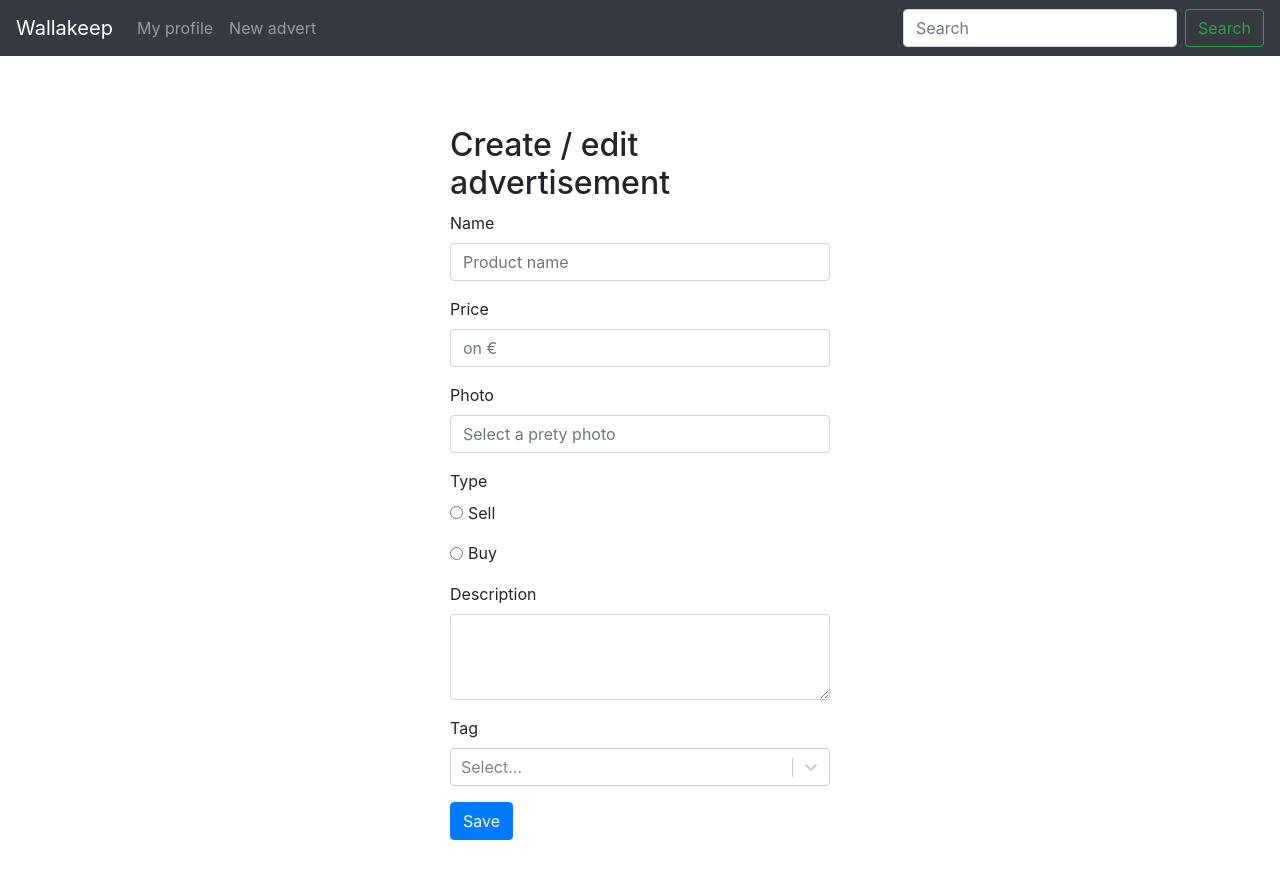
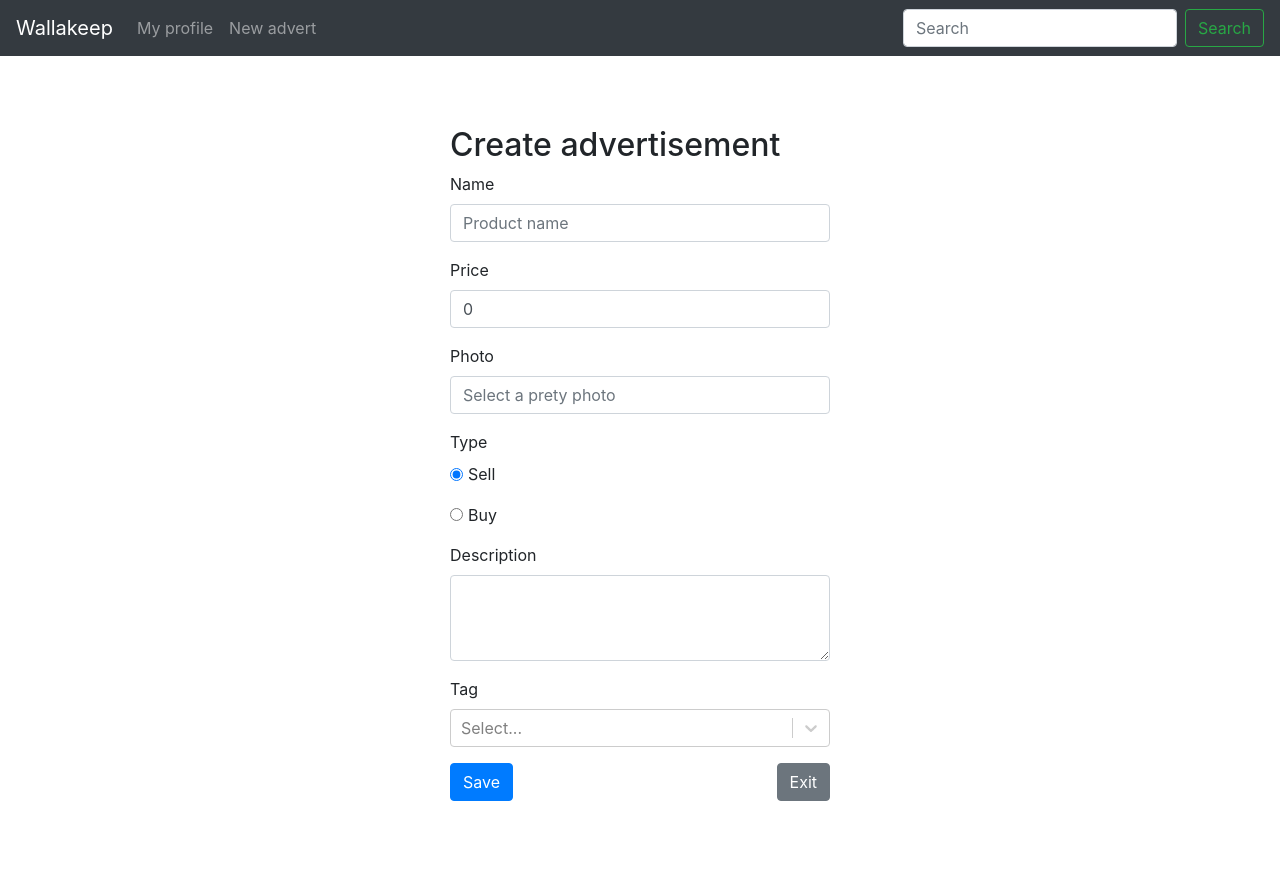
Before and after one commit to nexus-code/practica-fundamentos-react, a React (Create React App) app: page /advert/create in a window 1280 px wide. Shown: the top 878 px of the page. Built offline with nearby package versions, Linux system fonts and the light colour scheme; no server answers.

Commit message:
Create advertisement. Load to edit, but still not save

```diff
--- a/package.json
+++ b/package.json
@@ -10,7 +10,8 @@
     "react-dom": "^16.10.2",
     "react-router-dom": "^5.1.2",
     "react-scripts": "3.2.0",
-    "react-select": "^3.0.8"
+    "react-select": "^3.0.8",
+    "react-toastify": "^5.4.0"
   },
   "scripts": {
     "start": "react-scripts start",
--- a/src/components/AdEdit/AdEdit.jsx
+++ b/src/components/AdEdit/AdEdit.jsx
@@ -2,37 +2,69 @@ import React from "react";
 import { withRouter }   from "react-router-dom";
 import { Form, Button } from 'react-bootstrap';
 import { UserContext }  from '../../context/UserContext'
-// import { setUserLS }    from '../../utils/localStorage';
-import { createAd, updateAd }  from '../../services/AdService';
+import { saveAd, getAdDetail } from '../../services/AdService';
 import AppNavbar        from '../AppNavbar/AppNavbar';
 import TagSelect        from '../TagsSelect/TagSelect'
 
+import { ToastContainer, toast } from 'react-toastify';
+import 'react-toastify/dist/ReactToastify.css';
 
 const TYPES = ['sell', 'buy']
 
 class AdEdit extends React.Component {
 
-
     // Create & update Ads
-
 
     constructor(props) {
         super(props);
 
-        console.log('init Register props', props);
-
         this.state = {
             advert: {
+                id: '',
                 name: '',
                 price: 0,
                 description: '',
-                type: TYPES[0]
-            }
+                type: TYPES[0],
+                photo: '',
+                tags:[]
+            },
+            title: 'Create advertisement',
+            method: 'POST',
+            status: false
         };
+
+        if (this.props.match.params.hasOwnProperty('id')) {
+            const AdID = this.props.match.params.id;
+
+            getAdDetail(AdID).then(advert => {
+
+                if (advert.hasOwnProperty('success')) {
+
+                    this.props.history.push("/404");
+                } else {
+
+                    console.log('advert Constructor', advert);
+
+                    // const advert = Object.assign({}, ad.adModel)
+
+                    this.setState({
+                        advert: advert,
+                        title: `Edit advertisement #${AdID}`,
+                        method: 'PUT'
+                    });
+                }
+            });
+        }
 
         this.handleChange = this.handleChange.bind(this);
         this.handleSubmit = this.handleSubmit.bind(this);
+
+        toast.configure({
+            autoClose: 8000,
+            draggable: false,
+        });
     }
+
 
     handleChange(event) {
 
@@ -53,7 +85,7 @@ class AdEdit extends React.Component {
         // console.log('submit', this.state);
         // return false;
 
-        const { name, price, description, type } = this.state.advert;
+        const { name, price, description, photo, type } = this.state.advert;
 
         if (name.trim().length <= 3) {
             alert("The name must be bigger than 3 characters");
@@ -65,11 +97,34 @@ class AdEdit extends React.Component {
             return;
         }
 
-        console.log('submit', this.state);
+        if (price <= 0) {
+            alert("The price must be bigger than 0 €");
+            return;
+        }
 
-        createAd(this.state.advert)
-            .then (console.log('Guardado!!!???'))
-            .catch('Error, lógicamente')
+        if (photo.trim().length <= 3) {
+            alert("The path to photo must be bigger than 3 characters");
+            return;
+        }
+
+        saveAd(this.state.advert, this.state.method)
+            .then (res => {
+
+                    console.log('res', res)
+                    if (res === 'OK') {
+                        this.setState({
+                            title: 'Advertisement saved!',
+                            status: true
+                        });
+                        this.notifySaved();
+                    } else {
+                        this.notifyError();
+                    }
+                })
+            .catch(res => {
+
+                console.log('res', res)
+            })
 
 
         return false;
@@ -77,25 +132,35 @@ class AdEdit extends React.Component {
         // this.props.history.push("/home");
     }
 
+    gotoHome = () => this.props.history.push('/');
+
+    notifySaved = () => toast.success('Advertisement saved !', { containerId: 'OK' });
+    notifyError = () => toast.error('Error on save !', { containerId: 'KO' });
+
     render() {
+
+
+        const { advert, title, status } = this.state;
 
         return (
             <>
                 <AppNavbar />
+                <ToastContainer enableMultiContainer containerId={'OK'} position={toast.POSITION.TOP_RIGHT} />
+                <ToastContainer enableMultiContainer containerId={'KO'} position={toast.POSITION.TOP_RIGHT} />
                 <div style={{ padding: "20px", maxWidth: "420px", margin: "50px auto" }}>
-                    <h2>Create / edit advertisement</h2>
+                    <h2>{title}</h2>
                     <Form onSubmit={this.handleSubmit}>
                         <Form.Group controlId="formGroupName" >
                             <Form.Label>Name</Form.Label>
-                            <Form.Control name="name" placeholder="Product name" onChange={ this.handleChange } />
+                            <Form.Control name="name" placeholder="Product name" value={advert.name} onChange={ this.handleChange } />
                         </Form.Group>
                         <Form.Group controlId="formGroupPrice" >
                             <Form.Label>Price</Form.Label>
-                            <Form.Control name="price" placeholder="on €" onChange={ this.handleChange } type="number" step=".01" />
+                            <Form.Control name="price" placeholder="on €" value={advert.price} onChange={ this.handleChange } type="number" step=".01" />
                         </Form.Group>
                         <Form.Group controlId="formGroupPhoto" >
                             <Form.Label>Photo</Form.Label>
-                            <Form.Control name="photo" placeholder="Select a prety photo" onChange={ this.handleChange } />
+                            <Form.Control name="photo" placeholder="Select a prety photo" value={advert.photo} onChange={ this.handleChange } />
                         </Form.Group>
                         <Form.Group controlId="formGroupType" >
                             <Form.Label>Type</Form.Label>
@@ -107,6 +172,7 @@ class AdEdit extends React.Component {
                                             value={`${type}`}
                                             type='radio'
                                             onChange={ this.handleChange }
+                                            checked = { `${type}` === advert.type}
                                             />
                                         <Form.Check.Label style= {{textTransform:'capitalize'}}>{` ${type}`}</Form.Check.Label>
                                     </Form.Check>
@@ -115,15 +181,18 @@ class AdEdit extends React.Component {
                         </Form.Group>
                         <Form.Group controlId="formGroupDescription">
                             <Form.Label>Description</Form.Label>
-                            <Form.Control name="description" as="textarea" rows="3" onChange={ this.handleChange } />
+                            <Form.Control name="description" as="textarea" rows="3" value={advert.description} onChange={ this.handleChange } />
                         </Form.Group>
                         <Form.Group controlId="formGrouptags" >
                             <Form.Label>Tag</Form.Label>
-                            <TagSelect onChange={ this.handleChange } />
+                            <TagSelect onChange={this.handleChange} value={advert.tags[0]} />
                         </Form.Group>
 
-                        <Button variant="primary" type="submit">
+                        <Button variant="primary" type="submit" disabled={status}>
                             Save
+                        </Button>
+                        <Button variant="secondary" className="float-right" onClick={ this.gotoHome }>
+                            Exit
                         </Button>
                     </Form>
                 </div>
--- a/src/components/Register/Profile.jsx
+++ b/src/components/Register/Profile.jsx
@@ -14,8 +14,6 @@ export default class Profile extends React.Component {
 
     constructor(props) {
         super(props);
-
-        console.log('init Register props', props);
 
         this.state = {
             user: {
--- a/src/components/TagsSelect/TagSelect.jsx
+++ b/src/components/TagsSelect/TagSelect.jsx
@@ -59,6 +59,6 @@ export default class TagSelect extends React.Component {
 }
 
 TagSelect.propTypes = {
-    value: PropTypes.string,
+    // value: PropTypes.string,
     onChange: PropTypes.func.isRequired
 }
--- a/src/services/AdService.jsx
+++ b/src/services/AdService.jsx
@@ -5,7 +5,6 @@ const API_URL = 'http://localhost:3001/apiv1/';
 /*
     API: https://github.com/IsmaelB83/keepcoding-backend-node
 */
-
 
 const getRequest = (url) => {
     return fetch(url,
@@ -41,34 +40,28 @@ const searchAds = (query) => {
         .then(res => res.results.map(ad => new AdModel(ad)))
 }
 
-const createAd = (ad) => {
+const saveAd = (ad, method) => {
     return fetch(`${API_URL}anuncios`, {
-            method: 'POST',
+        method: `${method}`,
         body: JSON.stringify(ad), // data can be `string` or {object}!
             headers: {
                 'Content-Type': 'application/json'
             }
-        }).then(res => res.json())
-            .catch(error => console.error('Error:', error))
-            .then(response => console.log('Success:', response));
-}
-
-const updateAd = (ad) => {
-    return fetch(`${API_URL}anuncios`, {
-        method: 'PUT',
-        body: JSON.stringify(ad), // data can be `string` or {object}!
-        headers: {
-            'Content-Type': 'application/json'
-        }
-    }).then(res => res.json())
-        .catch(error => console.error('Error:', error))
-        .then(response => console.log('Success:', response));
+        })
+        .then(res => {
+            // the API returns status, but not de advert sent :/
+            if (res.status === 200) {
+                return 'OK';
+            } else {
+                return res;
+            }
+        })
+        .catch(error => console.error('Error:', error));
 }
 
 export {
     getTagsList,
     searchAds,
     getAdDetail,
-    createAd,
-    updateAd
+    saveAd
 };
```
Also changed, not shown: 1 other file (tests, documents, lock files or other folders).
